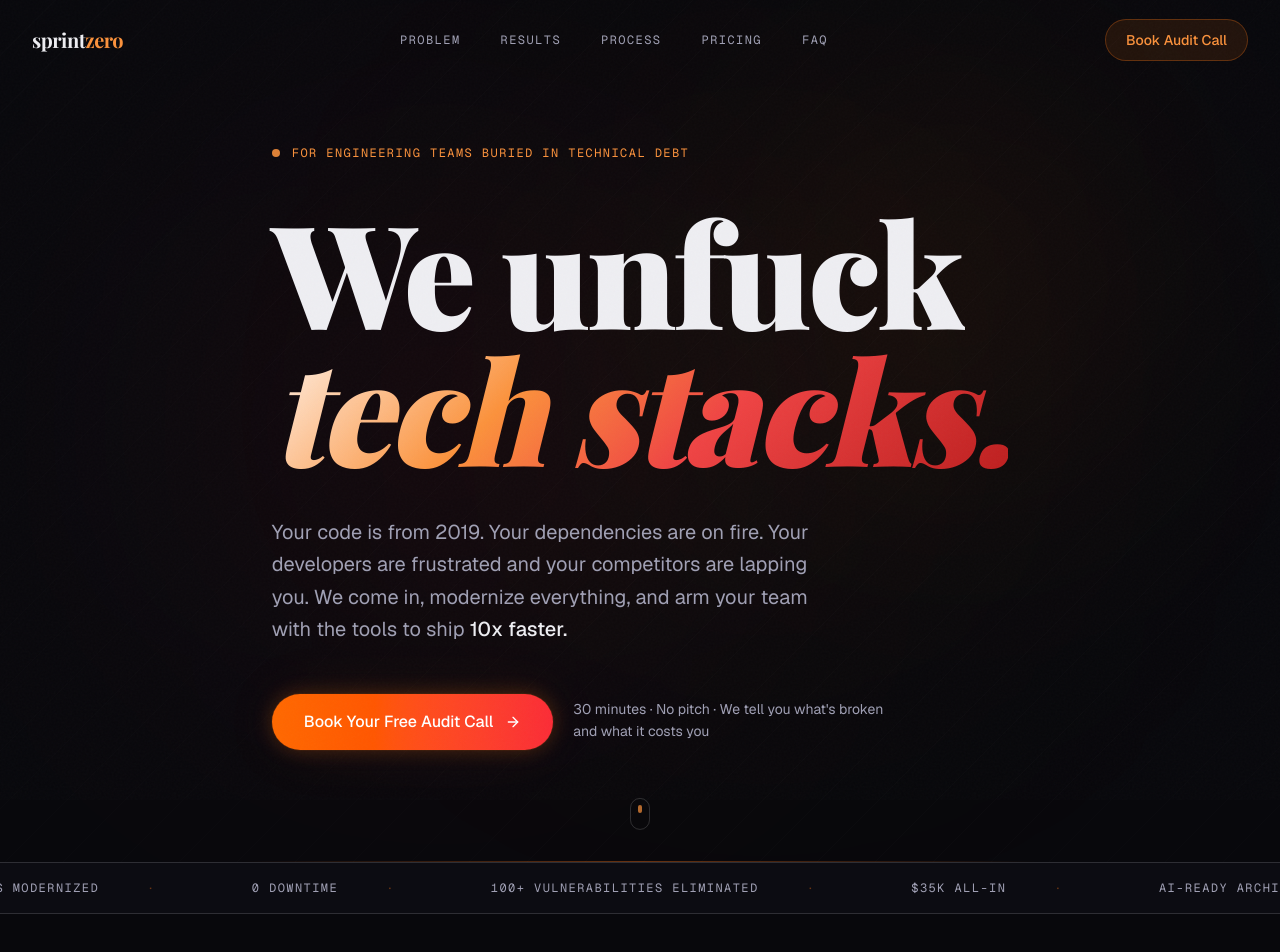
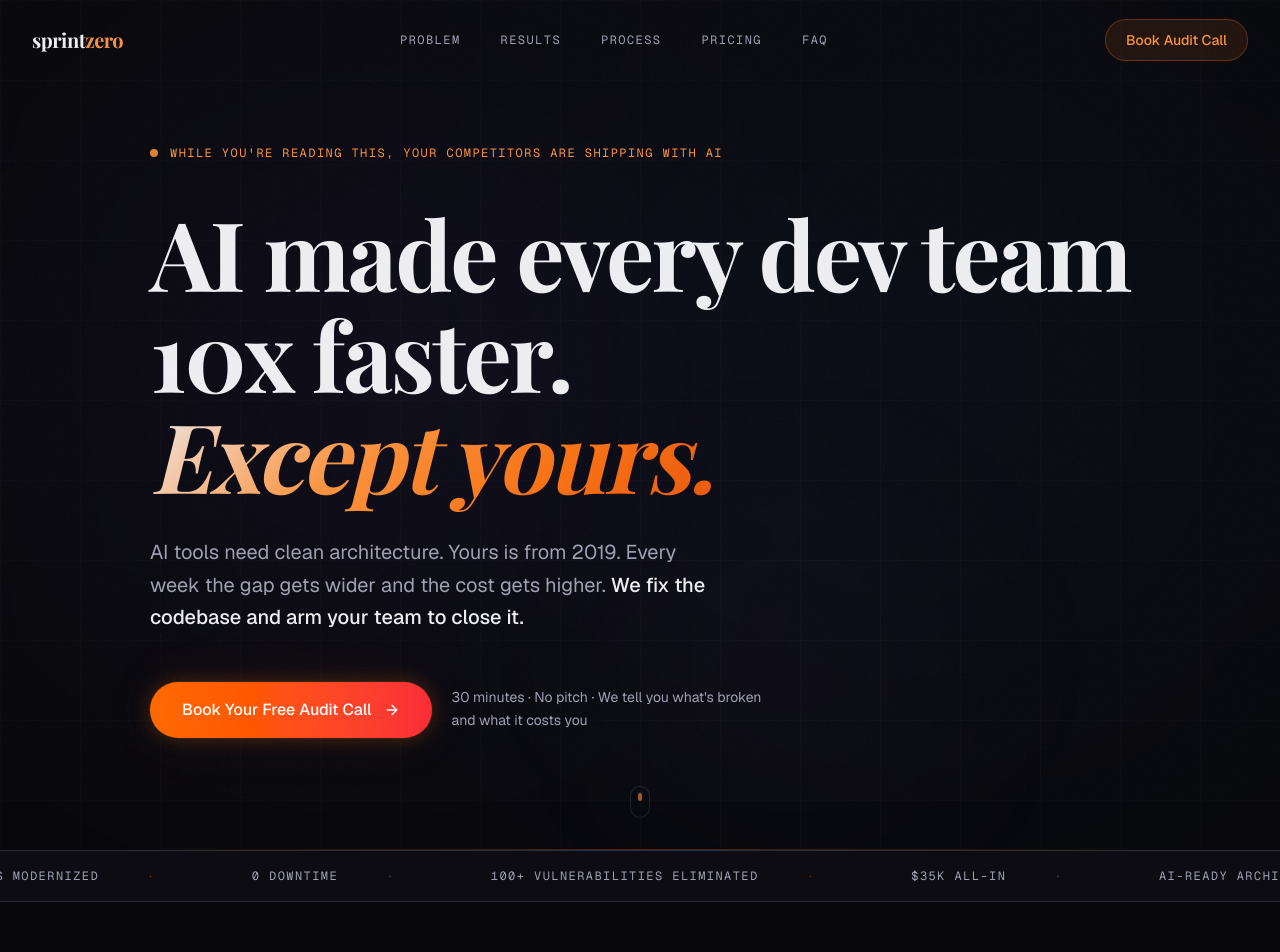
Before and after one commit to marcelfahle/sprintzero, a Next.js app: page / in a window 1280 px wide. Shown: the top 952 px of the page. Built offline with nearby package versions, Linux system fonts and the light colour scheme.

Commit message:
Add NEXT_PUBLIC_VARIANT env var system for dual-hero deployment
Amp-Thread-ID: https://ampcode.com/threads/T-019cd5eb-4f28-74fe-b58c-409d860c4b11
Co-authored-by: Amp <amp@ampcode.com>

```diff
--- a/src/app/layout.tsx
+++ b/src/app/layout.tsx
@@ -21,19 +21,29 @@
   style: ["normal", "italic"],
 });
 
+const isBlunt = process.env.NEXT_PUBLIC_VARIANT === "blunt";
+
+const title = isBlunt
+  ? "We Unfuck Tech Stacks — Sprint Zero"
+  : "AI Made Every Dev Team 10x Faster — Sprint Zero";
+
+const ogTitle = isBlunt
+  ? "We Unfuck Tech Stacks — Sprint Zero"
+  : "AI Made Every Dev Team 10x Faster. Except Yours. — Sprint Zero";
+
 export const metadata: Metadata = {
-  title: "We Unfuck Tech Stacks — Sprint Zero",
+  title,
   description:
     "We modernize legacy codebases in under two weeks with AI-powered workflows. Full codebase modernization, AI-ready architecture, developer training. $35K all-in.",
   openGraph: {
-    title: "We Unfuck Tech Stacks — Sprint Zero",
+    title: ogTitle,
     description:
       "1,600 files. Zero downtime. We modernize legacy codebases and make your team 10x faster.",
     type: "website",
   },
   twitter: {
     card: "summary_large_image",
-    title: "We Unfuck Tech Stacks — Sprint Zero",
+    title: ogTitle,
     description:
       "Legacy codebase modernization in under 2 weeks. AI-ready architecture guaranteed.",
   },
--- a/src/app/opengraph-image.tsx
+++ b/src/app/opengraph-image.tsx
@@ -1,9 +1,11 @@
 import { ImageResponse } from 'next/og';
 
 export const runtime = 'edge';
-export const alt = 'Sprint Zero — We Unfuck Tech Stacks';
+export const alt = 'Sprint Zero — Legacy Codebase Modernization';
 export const size = { width: 1200, height: 630 };
 export const contentType = 'image/png';
+
+const isBlunt = process.env.NEXT_PUBLIC_VARIANT === 'blunt';
 
 export default function Image() {
   return new ImageResponse(
@@ -73,7 +75,7 @@
           <div
             style={{
               display: 'flex',
-              fontSize: 64,
+              fontSize: isBlunt ? 64 : 56,
               fontWeight: 800,
               color: '#ffffff',
               letterSpacing: '-0.03em',
@@ -81,7 +83,9 @@
               textAlign: 'center',
             }}
           >
-            We Unfuck Tech Stacks.
+            {isBlunt
+              ? 'We Unfuck Tech Stacks.'
+              : 'AI Made Every Dev Team 10x Faster. Except Yours.'}
           </div>
           <div
             style={{
--- a/src/app/page.tsx
+++ b/src/app/page.tsx
@@ -1,5 +1,6 @@
 import { Nav } from "@/components/nav";
 import { HeroBlunt } from "@/components/hero-blunt";
+import { HeroAIGap } from "@/components/hero-ai-gap";
 import { MarqueeStrip } from "@/components/marquee-strip";
 import { PainSection } from "@/components/pain-section";
 import { CostSection } from "@/components/cost-section";
@@ -14,11 +15,13 @@
 import { CTASection } from "@/components/cta-section";
 import { Footer } from "@/components/footer";
 
+const isBlunt = process.env.NEXT_PUBLIC_VARIANT === "blunt";
+
 export default function Home() {
   return (
     <main>
       <Nav />
-      <HeroBlunt />
+      {isBlunt ? <HeroBlunt /> : <HeroAIGap />}
       <MarqueeStrip />
       <PainSection />
       <CostSection />
--- a/src/app/twitter-image.tsx
+++ b/src/app/twitter-image.tsx
@@ -1,7 +1,7 @@
 import Image from './opengraph-image';
 
 export const runtime = 'edge';
-export const alt = 'Sprint Zero — We Unfuck Tech Stacks';
+export const alt = 'Sprint Zero — Legacy Codebase Modernization';
 export const size = { width: 1200, height: 630 };
 export const contentType = 'image/png';
 
--- /dev/null
+++ b/src/components/hero-ai-gap.tsx
@@ -0,0 +1,111 @@
+"use client";
+
+import { motion } from "framer-motion";
+import { ArrowRight } from "lucide-react";
+import { BookingTrigger } from "./booking-modal";
+
+export function HeroAIGap() {
+  return (
+    <section className="relative min-h-[100svh] flex flex-col justify-center overflow-hidden">
+      {/* Layered gradient orbs */}
+      <div className="absolute top-[15%] left-[10%] w-[500px] h-[500px] bg-[#7c5cfc]/[0.07] rounded-full blur-[140px] animate-drift" />
+      <div className="absolute bottom-[20%] right-[5%] w-[600px] h-[600px] bg-[#3b82f6]/[0.05] rounded-full blur-[160px] animate-drift" style={{ animationDelay: "4s" }} />
+      <div className="absolute top-[60%] left-[50%] w-[300px] h-[300px] bg-[#a78bfa]/[0.04] rounded-full blur-[100px]" />
+
+      {/* Grid overlay */}
+      <div
+        className="absolute inset-0 opacity-[0.03]"
+        style={{
+          backgroundImage: `linear-gradient(rgba(255,255,255,0.5) 1px, transparent 1px),
+            linear-gradient(90deg, rgba(255,255,255,0.5) 1px, transparent 1px)`,
+          backgroundSize: "80px 80px",
+        }}
+      />
+
+      <div className="relative max-w-6xl mx-auto px-6 sm:px-8 pt-36 pb-28">
+        {/* Tag */}
+        <motion.div
+          initial={{ opacity: 0, y: 20 }}
+          animate={{ opacity: 1, y: 0 }}
+          transition={{ duration: 0.7, delay: 0.3 }}
+          className="mb-10"
+        >
+          <span className="mono-tag text-accent-bright flex items-center gap-3">
+            <span className="w-2 h-2 rounded-full bg-accent-bright pulse-soft" />
+            While you&apos;re reading this, your competitors are shipping with AI
+          </span>
+        </motion.div>
+
+        {/* Headline — editorial serif */}
+        <motion.h1
+          initial={{ opacity: 0, y: 40 }}
+          animate={{ opacity: 1, y: 0 }}
+          transition={{ duration: 0.9, delay: 0.4, ease: [0.16, 1, 0.3, 1] }}
+          className="font-serif text-5xl sm:text-6xl md:text-7xl lg:text-8xl font-bold leading-[1.05] tracking-tight max-w-5xl mb-8"
+        >
+          AI made every dev team
+          <br className="hidden sm:block" />
+          10x faster.
+          <br />
+          <span className="gradient-text italic">
+            Except yours.
+          </span>
+        </motion.h1>
+
+        {/* Subhead — clean sans */}
+        <motion.p
+          initial={{ opacity: 0, y: 20 }}
+          animate={{ opacity: 1, y: 0 }}
+          transition={{ duration: 0.7, delay: 0.7 }}
+          className="text-lg sm:text-xl text-muted leading-relaxed max-w-xl mb-12"
+        >
+          AI tools need clean architecture. Yours is from 2019. Every week
+          the gap gets wider and the cost gets higher.{" "}
+          <span className="text-foreground font-medium">We fix the codebase and arm your team to close it.</span>
+        </motion.p>
+
+        {/* CTA */}
+        <motion.div
+          initial={{ opacity: 0, y: 20 }}
+          animate={{ opacity: 1, y: 0 }}
+          transition={{ duration: 0.7, delay: 0.9 }}
+          className="flex flex-col sm:flex-row items-start gap-5"
+        >
+          <BookingTrigger
+            className="group inline-flex items-center gap-3 px-8 py-4 rounded-full bg-gradient-to-r from-orange-500 to-red-500 hover:from-orange-400 hover:to-red-400 transition-all duration-300 text-white font-medium text-base glow-fire cursor-pointer"
+          >
+            Book Your Free Audit Call
+            <ArrowRight className="w-4 h-4 group-hover:translate-x-1 transition-transform" />
+          </BookingTrigger>
+          <span className="text-sm text-muted max-w-xs leading-relaxed pt-1">
+            30 minutes · No pitch · We tell you what&apos;s broken and what it costs you
+          </span>
+        </motion.div>
+
+        {/* Bottom accent line */}
+        <motion.div
+          initial={{ scaleX: 0 }}
+          animate={{ scaleX: 1 }}
+          transition={{ duration: 1.2, delay: 1.2, ease: [0.16, 1, 0.3, 1] }}
+          className="absolute bottom-0 left-0 right-0 h-px bg-gradient-to-r from-transparent via-accent/30 to-transparent origin-left"
+        />
+      </div>
+
+      {/* Scroll cue */}
+      <motion.div
+        initial={{ opacity: 0 }}
+        animate={{ opacity: 1 }}
+        transition={{ delay: 2 }}
+        className="absolute bottom-10 left-1/2 -translate-x-1/2"
+      >
+        <motion.div
+          animate={{ y: [0, 8, 0] }}
+          transition={{ duration: 2, repeat: Infinity, ease: "easeInOut" }}
+          className="w-5 h-8 rounded-full border border-white/10 flex justify-center pt-1.5"
+        >
+          <div className="w-1 h-2 rounded-full bg-accent-bright/60" />
+        </motion.div>
+      </motion.div>
+    </section>
+  );
+}
```
